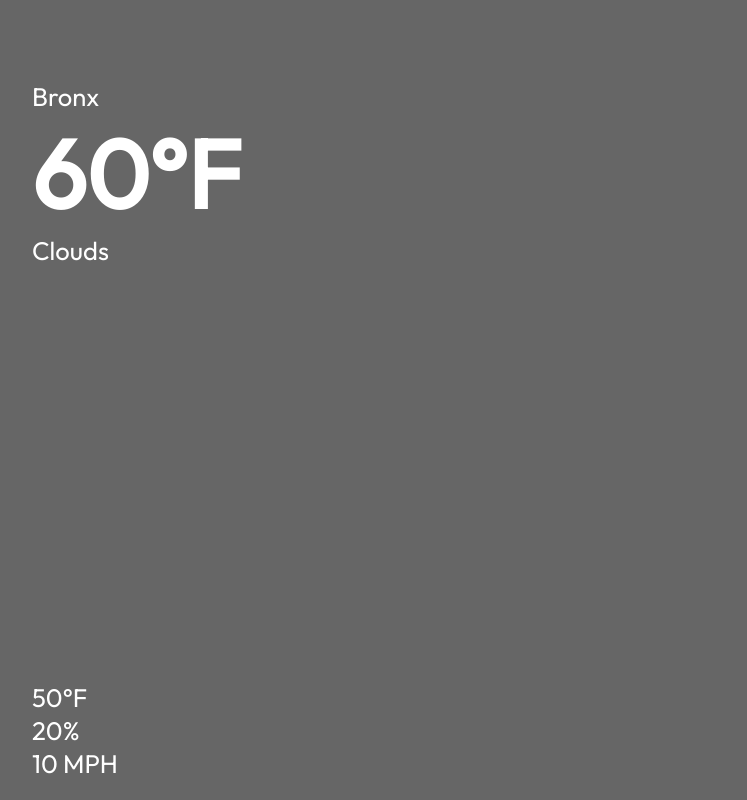
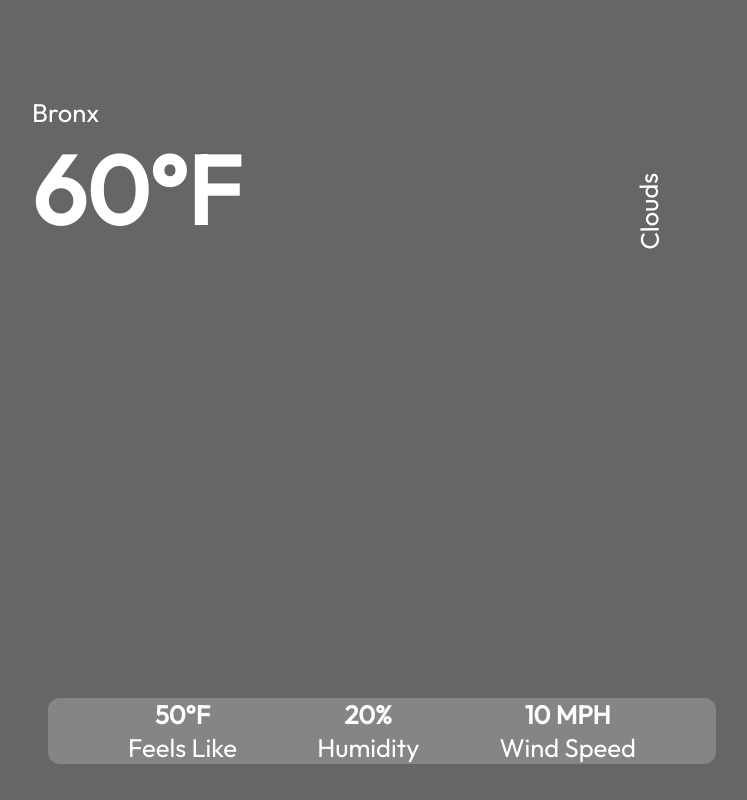
Before and after one commit to NellyNel520/Weather-App, a React (Create React App) app: page / in a window 1280 px wide. Shown: the whole page, without its empty margins (274-1021 px from the left). Built offline with nearby package versions, Linux system fonts and the light colour scheme; the HTML template or start-up script is replaced by a standard one.

Commit message:
added additional styling

```diff
--- a/src/App.js
+++ b/src/App.js
@@ -21,13 +21,16 @@
 
         <div className="bottom">
           <div className="feels">
-            <p>50°F</p>
+            <p className="bold">50°F</p>
+            <p>Feels Like</p>
           </div>
           <div className="humidity">
-            <p>20%</p>
+            <p className="bold">20%</p>
+            <p>Humidity</p>
           </div>
           <div className="wind">
-            <p>10 MPH</p>
+            <p className="bold">10 MPH</p>
+            <p>Wind Speed</p>
           </div>
         </div>
       </div>
--- a/src/index.css
+++ b/src/index.css
@@ -51,3 +51,29 @@
   flex-direction: column;
   justify-content: space-between;
 }
+
+.app .top {
+  width: 100%;
+  margin: 1rem auto;
+}
+
+.app .description {
+  position: relative;
+  right: -90%;
+  transform-origin: 0 0;
+  transform: rotate(269deg);
+}
+
+.app .bottom {
+  display: flex;
+  justify-content: space-evenly;
+  text-align: center;
+  width: 100%;
+  margin: 1rem;
+  border-radius: 12px;
+  background-color: rgba(255, 255, 255, 0.2);
+}
+
+.bold{
+  font-weight: 700;
+}
```
